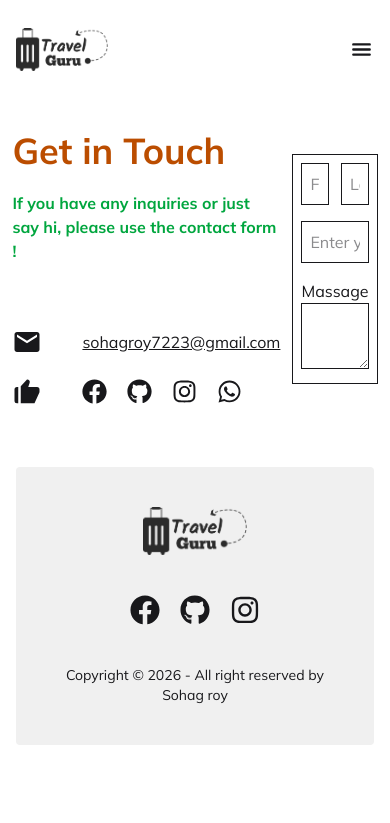
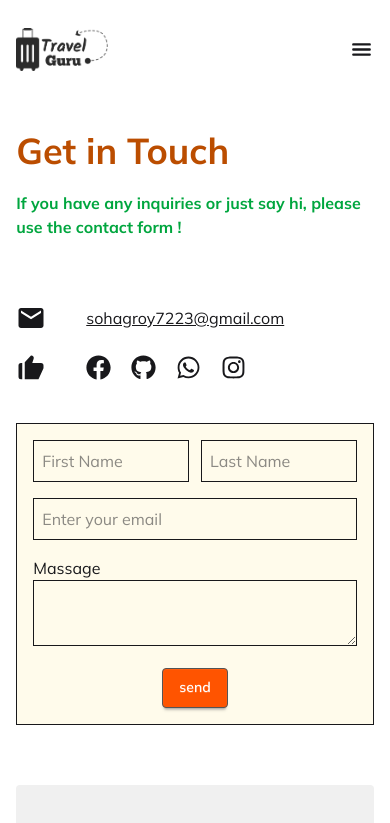
Before and after one commit to sohagroy7223/Travel-Grue, a React (Vite) app: page /contact in a window 390 px wide. Shown: the top 823 px of the page. Built offline with nearby package versions, Linux system fonts and the light colour scheme.

Commit message:
addad full responsive in this page

```diff
--- a/src/Page/Contact.jsx
+++ b/src/Page/Contact.jsx
@@ -6,7 +6,7 @@ import { Link } from "react-router";
 
 const Contact = () => {
   return (
-    <div className="flex w-full justify-center gap-3 items-center">
+    <div className="md:flex w-full space-y-10 justify-center gap-3 items-center">
       <div className="space-y-5">
         <h3 className="text-4xl text-amber-700 font-bold">Get in Touch</h3>
         <p className="text-green-600 font-bold">
@@ -27,17 +27,17 @@ const Contact = () => {
               <Link to=" https://github.com/sohagroy7223">
                 <FaGithub size={25}></FaGithub>
               </Link>
+              <Link to="https://wa.me/8801311976179">
+                <FaWhatsapp size={25}></FaWhatsapp>
+              </Link>
               <Link to=" https://www.instagram.com/sohagroy7223/">
                 <FaInstagram size={25}></FaInstagram>
-              </Link>
-              <Link to="https://wa.me/8801311976179">
-                <FaWhatsapp size={25}></FaWhatsapp>
               </Link>
             </div>
           </span>
         </div>
       </div>
-      <div className="border space-y-4 p-2">
+      <div className="border space-y-4 p-4 bg-amber-50">
         <div className="flex gap-3 justify-center w-full">
           <input
             className="border w-full p-2"
@@ -64,6 +64,9 @@ const Contact = () => {
           name="text area "
           id=""
         ></textarea>
+        <span className="flex justify-center">
+          <button className="btn bg-primary text-base-100">send</button>
+        </span>
       </div>
     </div>
   );
```
